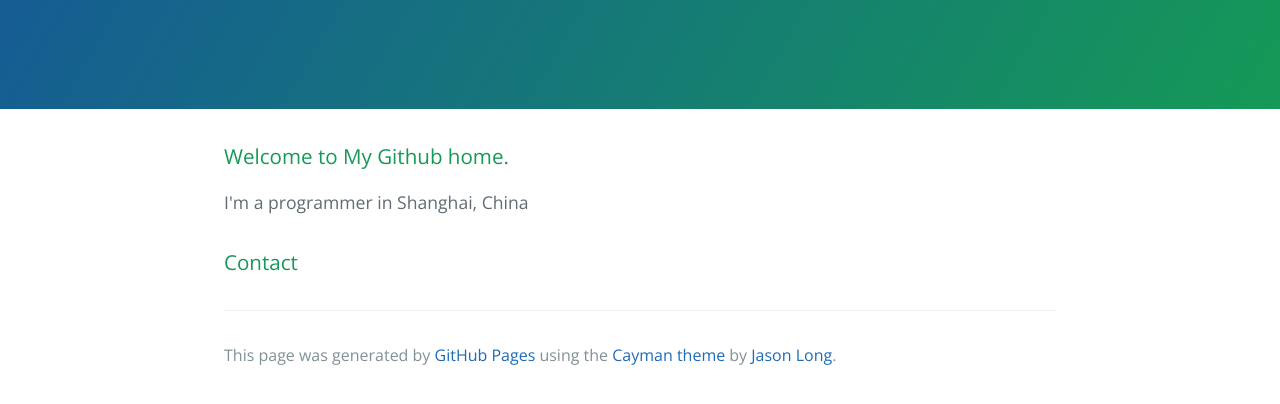
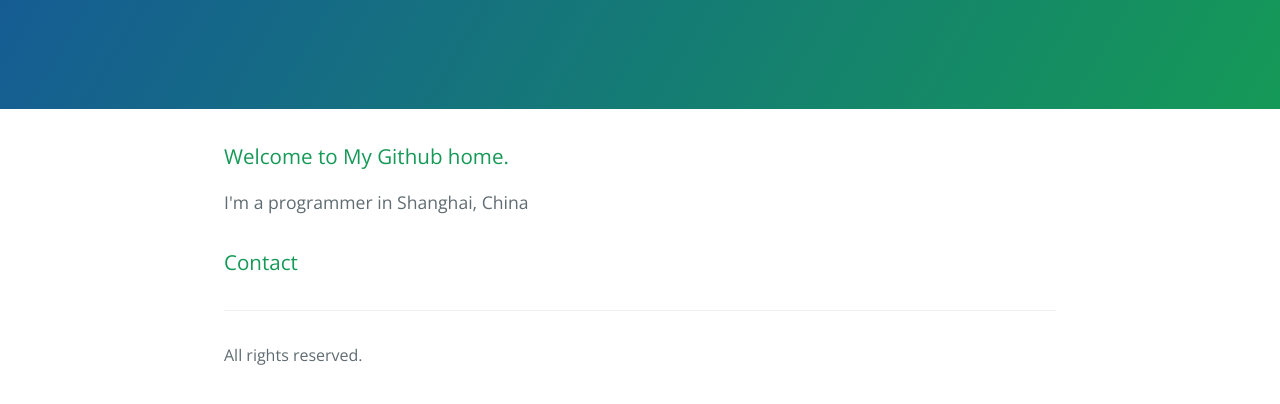
Before and after one commit to articism/articism.github.io, a plain HTML site: page index.html in a window 1280 px wide. Shown: the part 208-612 px from the top of the page. Drawn offline with nearby package versions, Linux system fonts and the light colour scheme.

Commit message:
a homepage from template

```diff
--- a/index.html
+++ b/index.html
@@ -26,7 +26,7 @@
 
       <footer class="site-footer">
 
-        <span class="site-footer-credits">This page was generated by <a href="https://pages.github.com">GitHub Pages</a> using the <a href="https://github.com/jasonlong/cayman-theme">Cayman theme</a> by <a href="https://twitter.com/jasonlong">Jason Long</a>.</span>
+        All rights reserved.
       </footer>
 
     </section>
```
